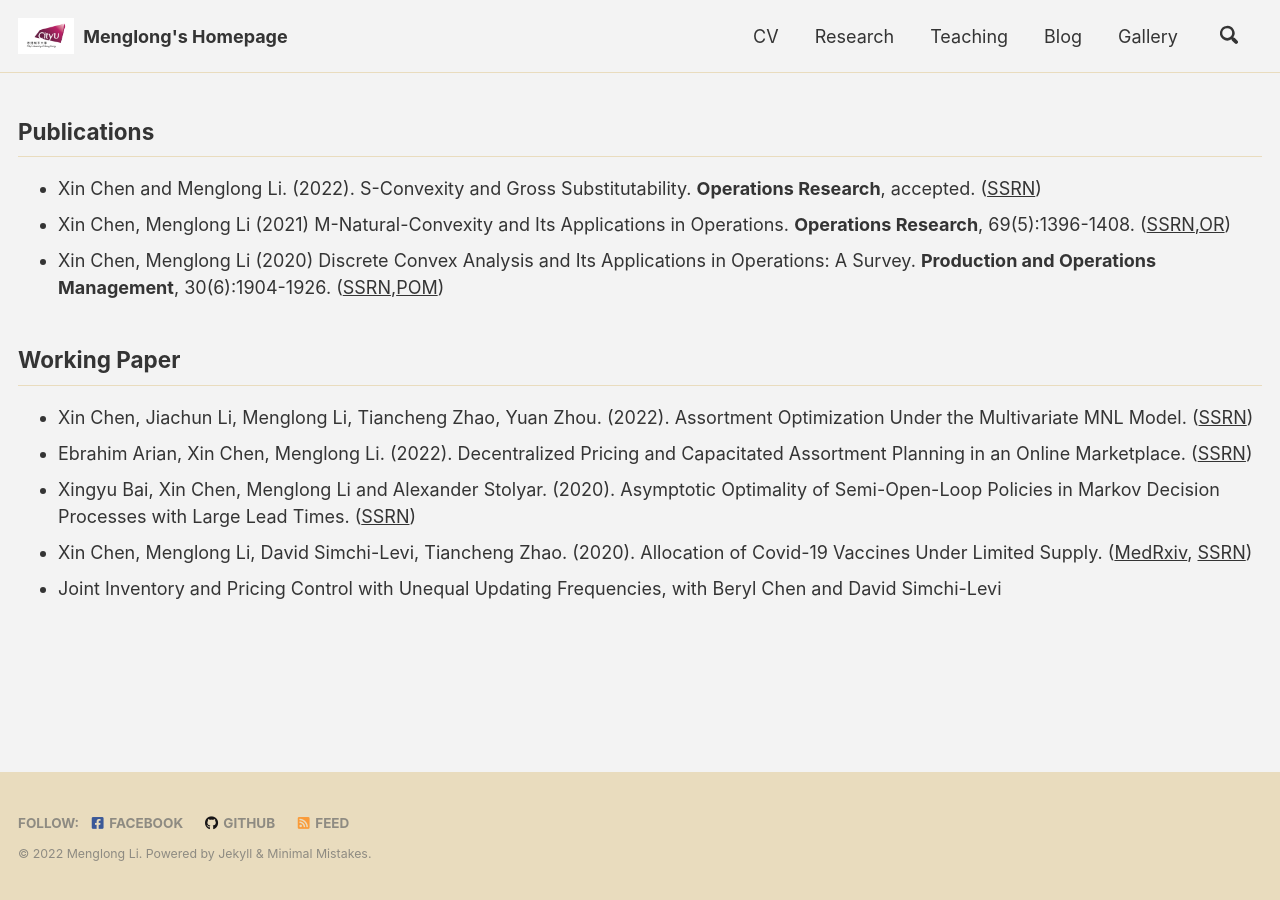
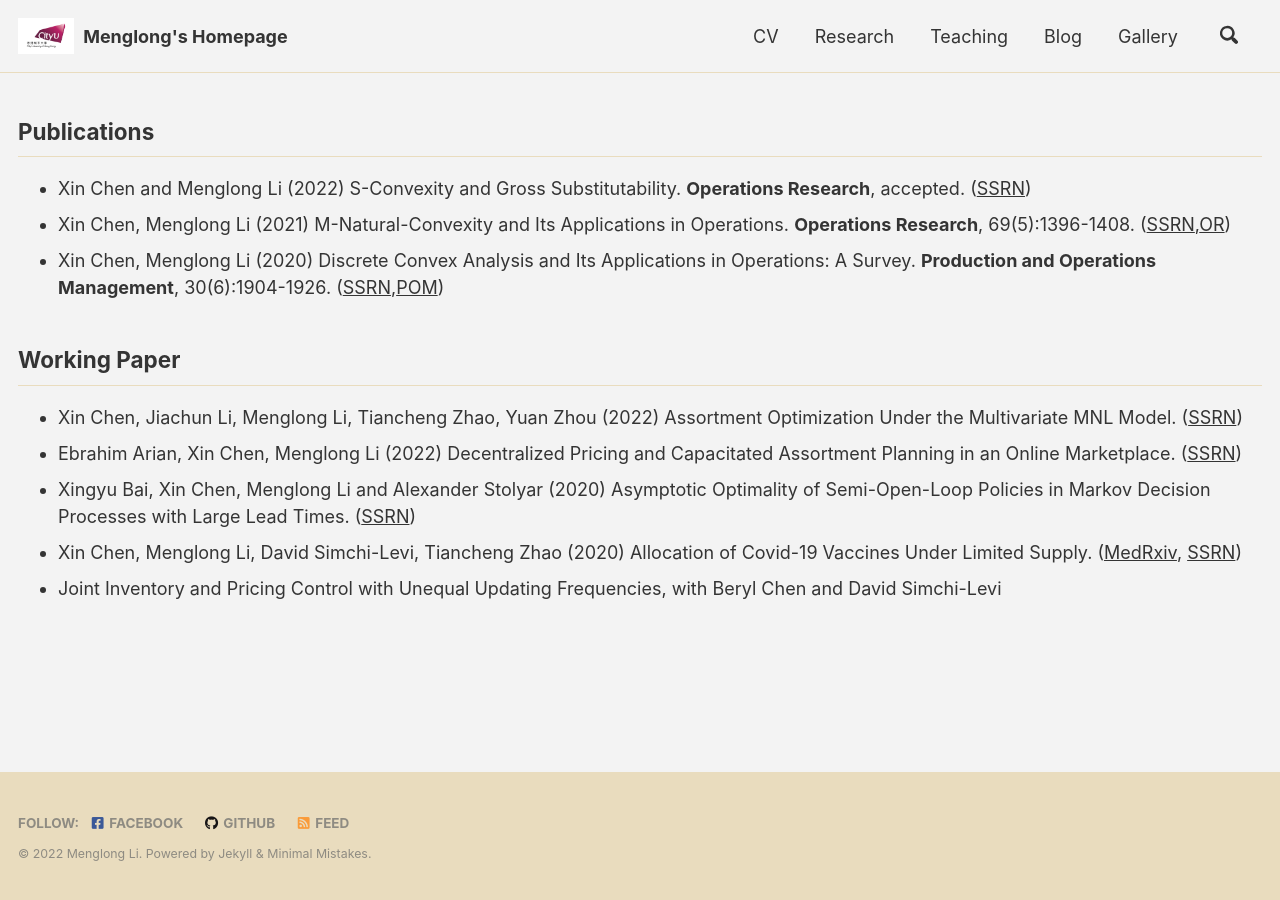
Before and after one commit to Menglongmath/Menglongmath.github.io, a Jekyll site: the page built from _pages/Research.md, in a window 1280 px wide. Built offline with Jekyll 4.4.1, drawn with Linux system fonts in a browser that asks for light colours; cached includes are drawn as plain includes.

```diff
--- a/_pages/Research.md
+++ b/_pages/Research.md
@@ -10,14 +10,14 @@ permalink: /research/
 
 ## Publications
 
-* Xin Chen and Menglong Li. (2022). S-Convexity and Gross Substitutability. **Operations Research**, accepted. ([SSRN](http://www.google.com/url?q=http%3A%2F%2Fssrn.com%2Fabstract%3D3549632&sa=D&sntz=1&usg=AFQjCNESBg5t491MLj-0NKrjKkYFGuFT2w))
+* Xin Chen and Menglong Li (2022) S-Convexity and Gross Substitutability. **Operations Research**, accepted. ([SSRN](http://www.google.com/url?q=http%3A%2F%2Fssrn.com%2Fabstract%3D3549632&sa=D&sntz=1&usg=AFQjCNESBg5t491MLj-0NKrjKkYFGuFT2w))
 * Xin Chen, Menglong Li (2021) M-Natural-Convexity and Its Applications in Operations. **Operations Research**, 69(5):1396-1408. ([SSRN](https://www.google.com/url?q=https%3A%2F%2Fpapers.ssrn.com%2Fsol3%2Fpapers.cfm%3Fabstract_id%3D3431474&sa=D&sntz=1&usg=AFQjCNHni1WzyvoGd5vpDaCPE5U-B70ULg),[OR](https://doi.org/10.1287/opre.2020.2070))
 * Xin Chen, Menglong Li (2020) Discrete Convex Analysis and Its Applications in Operations: A Survey. **Production and Operations Management**, 30(6):1904-1926. ([SSRN](http://www.google.com/url?q=http%3A%2F%2Fssrn.com%2Fabstract%3D3549628&sa=D&sntz=1&usg=AFQjCNF1-_9NcdaipDQTTJkvt1-B0RsRTg),[POM](https://doi.org/10.1111/poms.13234))
 
 
 ## Working Paper
-* Xin Chen, Jiachun Li, Menglong Li, Tiancheng Zhao, Yuan Zhou. (2022). Assortment Optimization Under the Multivariate MNL Model. ([SSRN](https://papers.ssrn.com/sol3/papers.cfm?abstract_id=4233712))
-* Ebrahim Arian, Xin Chen, Menglong Li. (2022). Decentralized Pricing and Capacitated Assortment Planning in an Online Marketplace. ([SSRN](https://papers.ssrn.com/sol3/papers.cfm?abstract_id=4007777))
-* Xingyu Bai, Xin Chen, Menglong Li and Alexander Stolyar. (2020). Asymptotic Optimality of Semi-Open-Loop Policies in Markov Decision Processes with Large Lead Times. ([SSRN](https://papers.ssrn.com/sol3/papers.cfm?abstract_id=3685551))
-* Xin Chen, Menglong Li, David Simchi-Levi, Tiancheng Zhao. (2020). Allocation of Covid-19 Vaccines Under Limited Supply. ([MedRxiv](https://www.google.com/url?q=https%3A%2F%2Fwww.medrxiv.org%2Fcontent%2F10.1101%2F2020.08.23.20179820v1&sa=D&sntz=1&usg=AFQjCNF5VW40jSoxcYmOYoA2ajo0RJaDSA), [SSRN](https://www.google.com/url?q=https%3A%2F%2Fpapers.ssrn.com%2Fsol3%2Fpapers.cfm%3Fabstract_id%3D3678986&sa=D&sntz=1&usg=AFQjCNGGBgKDaZ2vfJQ4eJaqZ2xsgPuXUw))
+* Xin Chen, Jiachun Li, Menglong Li, Tiancheng Zhao, Yuan Zhou (2022) Assortment Optimization Under the Multivariate MNL Model. ([SSRN](https://papers.ssrn.com/sol3/papers.cfm?abstract_id=4233712))
+* Ebrahim Arian, Xin Chen, Menglong Li (2022) Decentralized Pricing and Capacitated Assortment Planning in an Online Marketplace. ([SSRN](https://papers.ssrn.com/sol3/papers.cfm?abstract_id=4007777))
+* Xingyu Bai, Xin Chen, Menglong Li and Alexander Stolyar (2020) Asymptotic Optimality of Semi-Open-Loop Policies in Markov Decision Processes with Large Lead Times. ([SSRN](https://papers.ssrn.com/sol3/papers.cfm?abstract_id=3685551))
+* Xin Chen, Menglong Li, David Simchi-Levi, Tiancheng Zhao (2020) Allocation of Covid-19 Vaccines Under Limited Supply. ([MedRxiv](https://www.google.com/url?q=https%3A%2F%2Fwww.medrxiv.org%2Fcontent%2F10.1101%2F2020.08.23.20179820v1&sa=D&sntz=1&usg=AFQjCNF5VW40jSoxcYmOYoA2ajo0RJaDSA), [SSRN](https://www.google.com/url?q=https%3A%2F%2Fpapers.ssrn.com%2Fsol3%2Fpapers.cfm%3Fabstract_id%3D3678986&sa=D&sntz=1&usg=AFQjCNGGBgKDaZ2vfJQ4eJaqZ2xsgPuXUw))
 * Joint Inventory and Pricing Control with Unequal Updating Frequencies, with Beryl Chen and David Simchi-Levi
```
